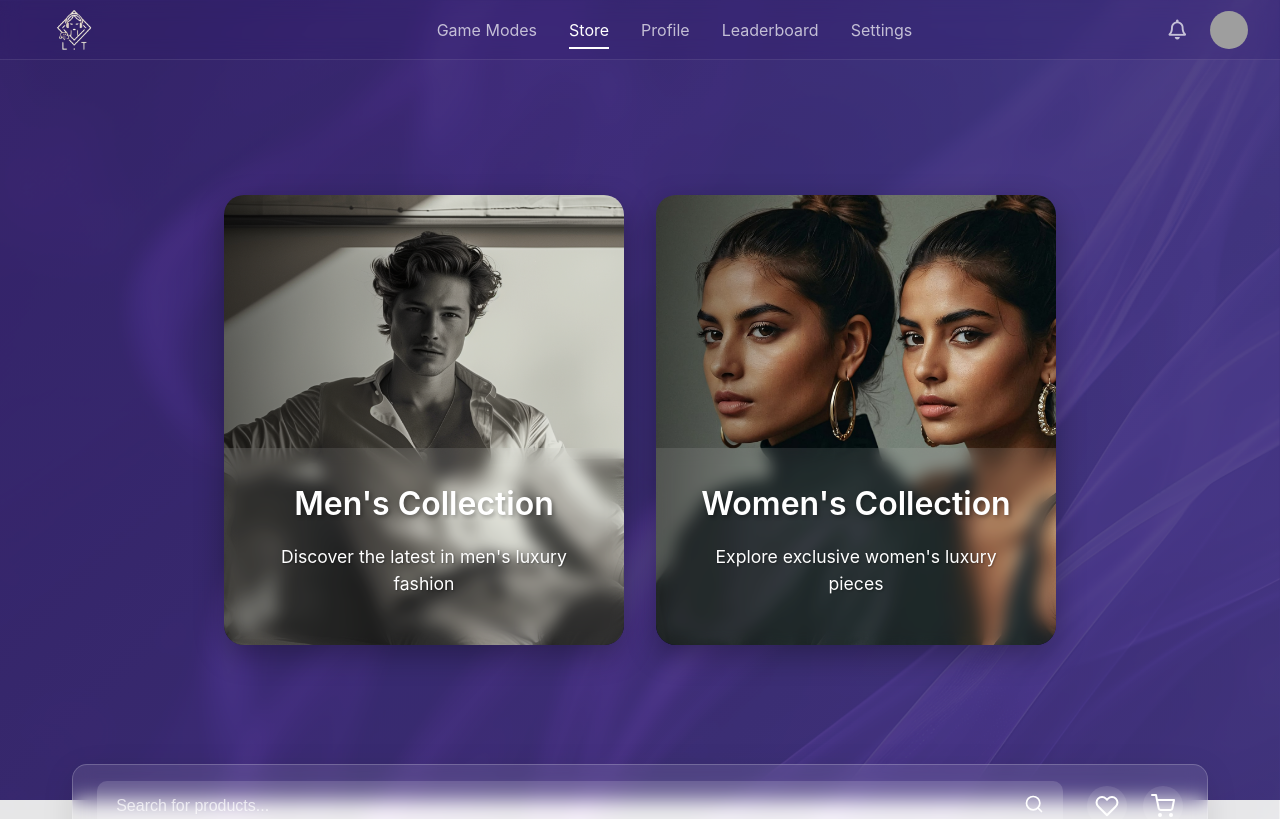
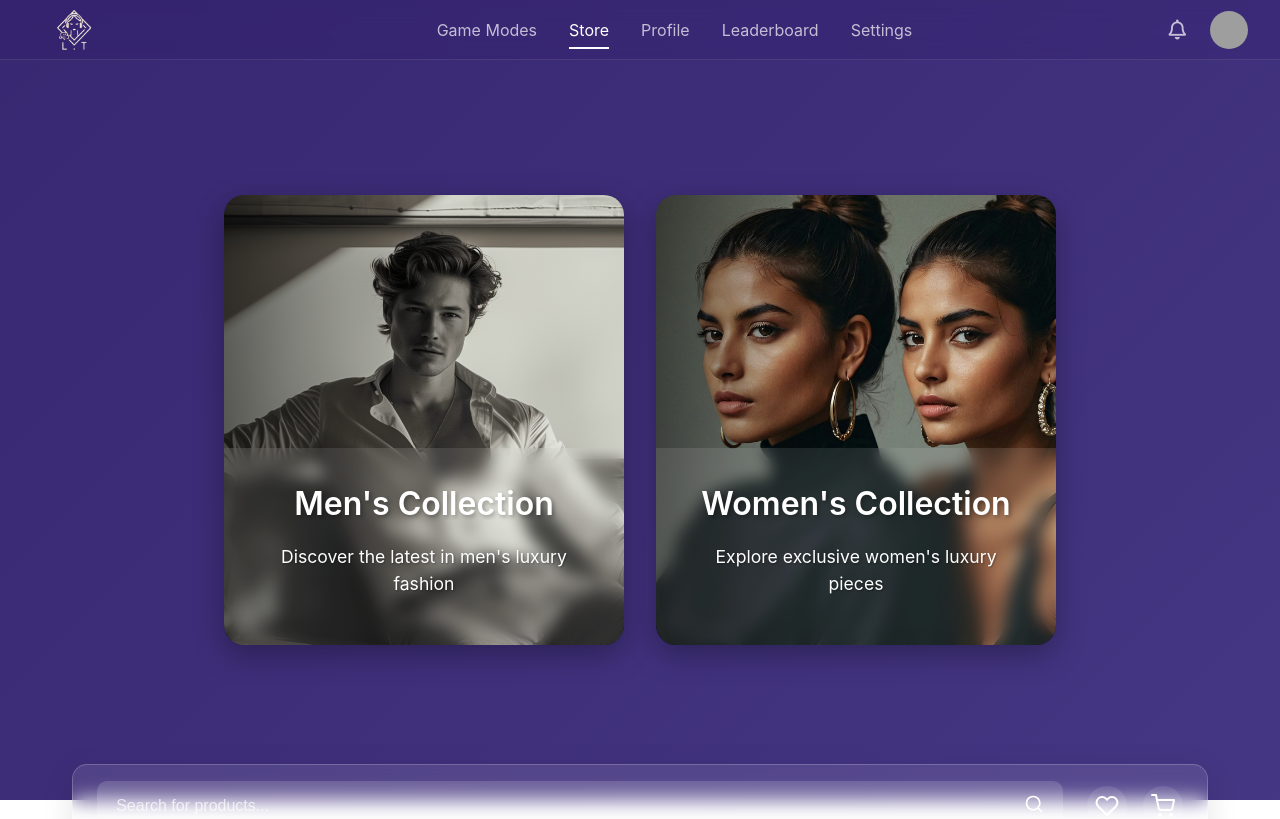
Before and after one commit to luxuryintaste-LIT/lit-ecommerce-backend, a React (Vite) app: page / in a window 1280 px wide. Shown: the top 819 px of the page. Built offline with nearby package versions, Linux system fonts and the light colour scheme; grey boxes are pictures that could not be loaded.

Commit message:
reduced the opacity

```diff
--- a/src/App.css
+++ b/src/App.css
@@ -21,14 +21,28 @@ body {
   -moz-osx-font-smoothing: grayscale;
   color: var(--text-color);
   min-height: 100vh;
+  position: relative;
+}
+
+/* Background image with reduced opacity */
+body::before {
+  content: '';
+  position: fixed;
+  top: 0;
+  left: 0;
+  width: 100%;
+  height: 100%;
   background-image: url('./img/body-bg.png');
   background-repeat: repeat-y;
   background-size: 100% auto;
   background-position: center top;
-  position: relative;
+  opacity: 0.05; /* Reduced opacity for the background image */
+  pointer-events: none;
+  z-index: -2;
 }
 
-body::before {
+/* Gradient overlay */
+body::after {
   content: '';
   position: fixed;
   top: 0;
```
